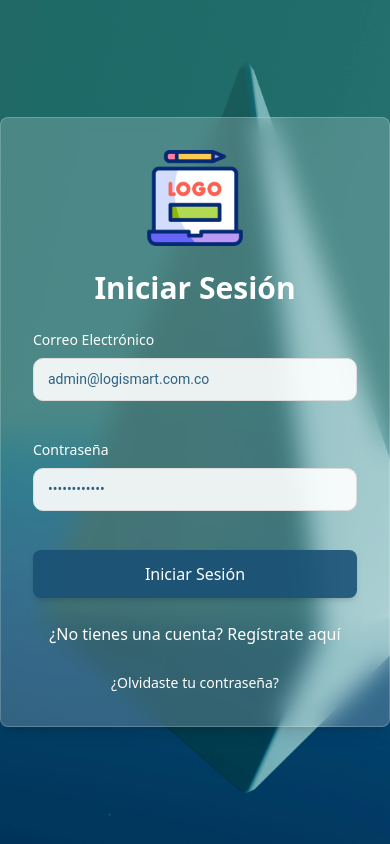
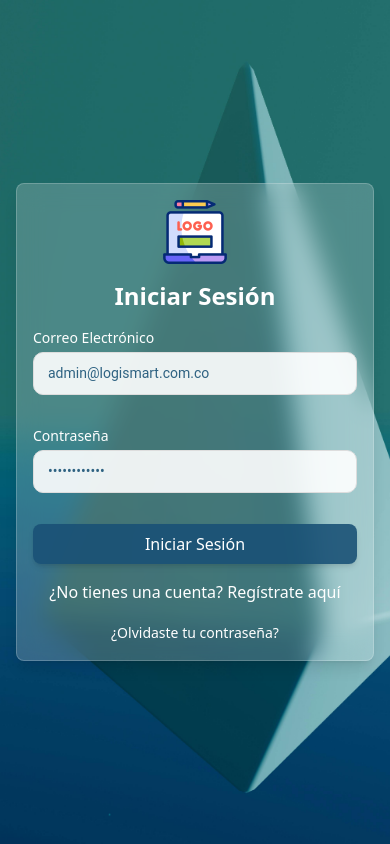
Before and after one commit to Sevs-dev/WhatsappOrion, a Next.js app in the folder front/: page / in a window 390 px wide. Built offline with nearby package versions, Linux system fonts and the light colour scheme.

Commit message:
Logincambiosjuan

```diff
--- a/front/app/components/login/Login.jsx
+++ b/front/app/components/login/Login.jsx
@@ -80,24 +80,24 @@ function Login() {
         initial={{ opacity: 0, y: -50 }}
         animate={{ opacity: 1, y: 0 }}
         transition={{ duration: 0.5 }}
-        className="flex bg-white/20 backdrop-blur-md rounded-lg shadow-lg overflow-hidden w-full max-w-4xl border border-white/20"
+        className="flex flex-col md:flex-row bg-white/20 backdrop-blur-md rounded-lg shadow-lg overflow-hidden w-full max-w-4xl border border-white/20 mx-4"
       >
         {/* Columna izquierda: Formulario de inicio de sesión */}
-        <div className="w-full md:w-1/2 p-8">
+        <div className="w-full md:w-1/2 p-4 md:p-8">
           {/* Logo en la parte superior */}
-          <div className="flex justify-center mb-6">
+          <div className="flex justify-center mb-4 md:mb-6">
             <img
               src="/logo.png" // Ruta de la imagen del logo
               alt="Logo de la empresa"
-              className="w-24 h-24" // Ajusta el tamaño del logo
+              className="w-16 h-16 md:w-24 md:h-24" // Ajusta el tamaño del logo
             />
           </div>
 
-          <form onSubmit={handleSubmit} className="space-y-6">
-            <h2 className="text-3xl font-semibold text-center text-white mb-6">Iniciar Sesión</h2>
+          <form onSubmit={handleSubmit} className="space-y-4 md:space-y-6">
+            <h2 className="text-2xl md:text-3xl font-semibold text-center text-white mb-4 md:mb-6">Iniciar Sesión</h2>
 
             <div>
-              <label htmlFor="email" className="block text-sm font-medium text-white mb-2">
+              <label htmlFor="email" className="block text-sm font-medium text-white mb-1 md:mb-2">
                 Correo Electrónico
               </label>
               <input
@@ -105,14 +105,14 @@ function Login() {
                 id="email"
                 value={email}
                 onChange={(e) => setEmail(e.target.value)}
-                className="w-full p-3 border border-white/30 rounded-lg bg-white/10 text-white placeholder-white/70 focus:outline-none focus:ring-2 focus:ring-white/50 focus:border-transparent"
+                className="w-full p-2 md:p-3 border border-white/30 rounded-lg bg-white/10 text-white placeholder-white/70 focus:outline-none focus:ring-2 focus:ring-white/50 focus:border-transparent"
                 placeholder="Ingresa tu correo"
                 required
               />
             </div>
 
             <div>
-              <label htmlFor="password" className="block text-sm font-medium text-white mb-2">
+              <label htmlFor="password" className="block text-sm font-medium text-white mb-1 md:mb-2">
                 Contraseña
               </label>
               <input
@@ -120,7 +120,7 @@ function Login() {
                 id="password"
                 value={password}
                 onChange={(e) => setPassword(e.target.value)}
-                className="w-full p-3 border border-white/30 rounded-lg bg-white/10 text-white placeholder-white/70 focus:outline-none focus:ring-2 focus:ring-white/50 focus:border-transparent"
+                className="w-full p-2 md:p-3 border border-white/30 rounded-lg bg-white/10 text-white placeholder-white/70 focus:outline-none focus:ring-2 focus:ring-white/50 focus:border-transparent"
                 placeholder="Ingresa tu contraseña"
                 required
               />
@@ -129,19 +129,19 @@ function Login() {
             <button
               type="submit"
               style={{ backgroundColor: 'rgba(26, 82, 118, 0.9)' }} // Color del botón
-              className="w-full text-white py-3 rounded-lg hover:bg-opacity-80 hover:scale-105 transition-all duration-300 ease-in-out transform focus:outline-none focus:ring-2 focus:ring-white/50 focus:ring-opacity-50 shadow-md hover:shadow-lg"
+              className="w-full text-white py-2 md:py-3 rounded-lg hover:bg-opacity-80 hover:scale-105 transition-all duration-300 ease-in-out transform focus:outline-none focus:ring-2 focus:ring-white/50 focus:ring-opacity-50 shadow-md hover:shadow-lg"
             >
               Iniciar Sesión
             </button>
 
-            <div className="mt-6 text-center">
+            <div className="mt-4 md:mt-6 text-center">
             <span onClick={() => router.push('/register')} className="text-white hover:underline cursor-pointer">
                  ¿No tienes una cuenta? Regístrate aquí
                  </span>
 
             </div>
 
-            <div className="mt-6 text-center">
+            <div className="mt-4 md:mt-6 text-center">
               <a
                 href="#"
                 style={{ color: 'white' }} // Color del enlace
```
